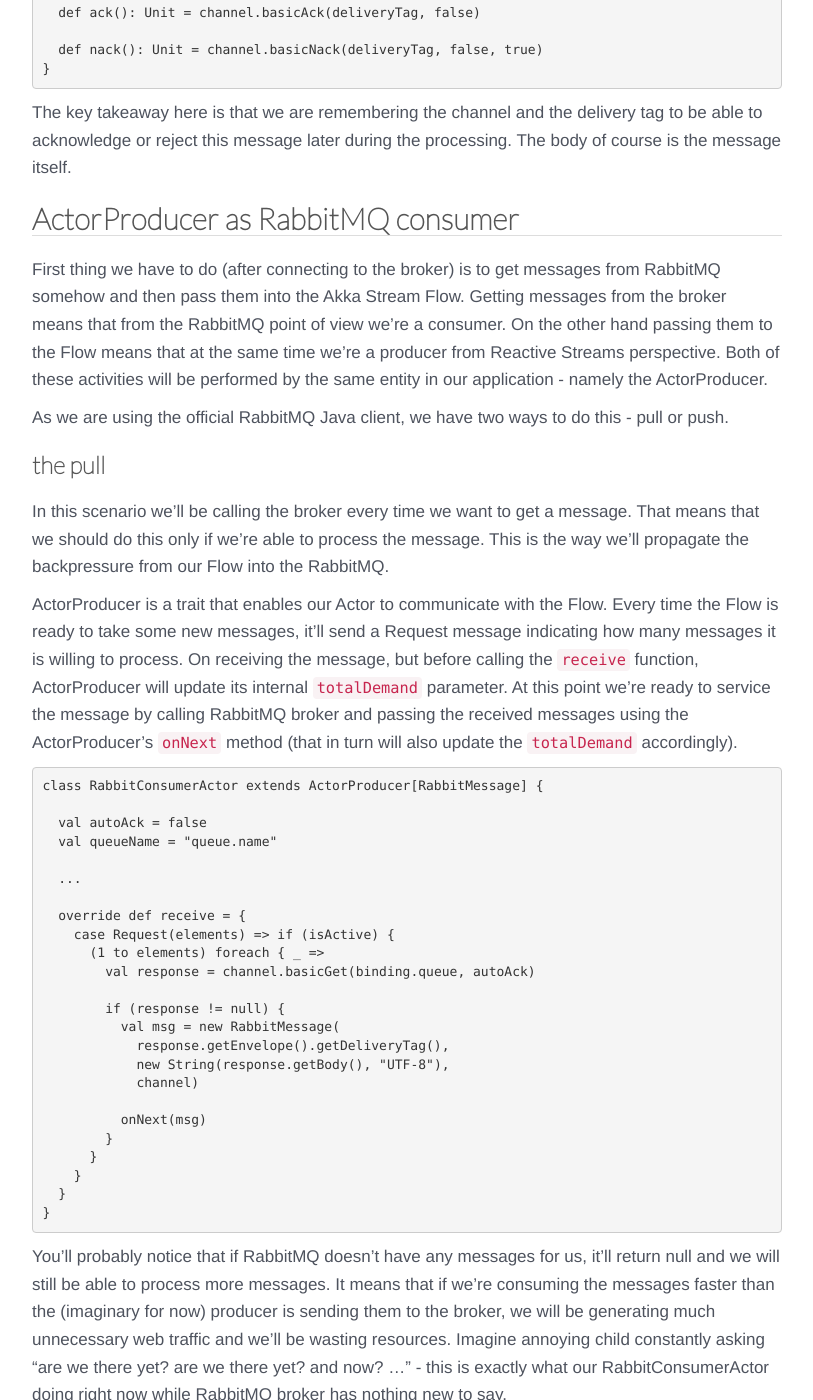
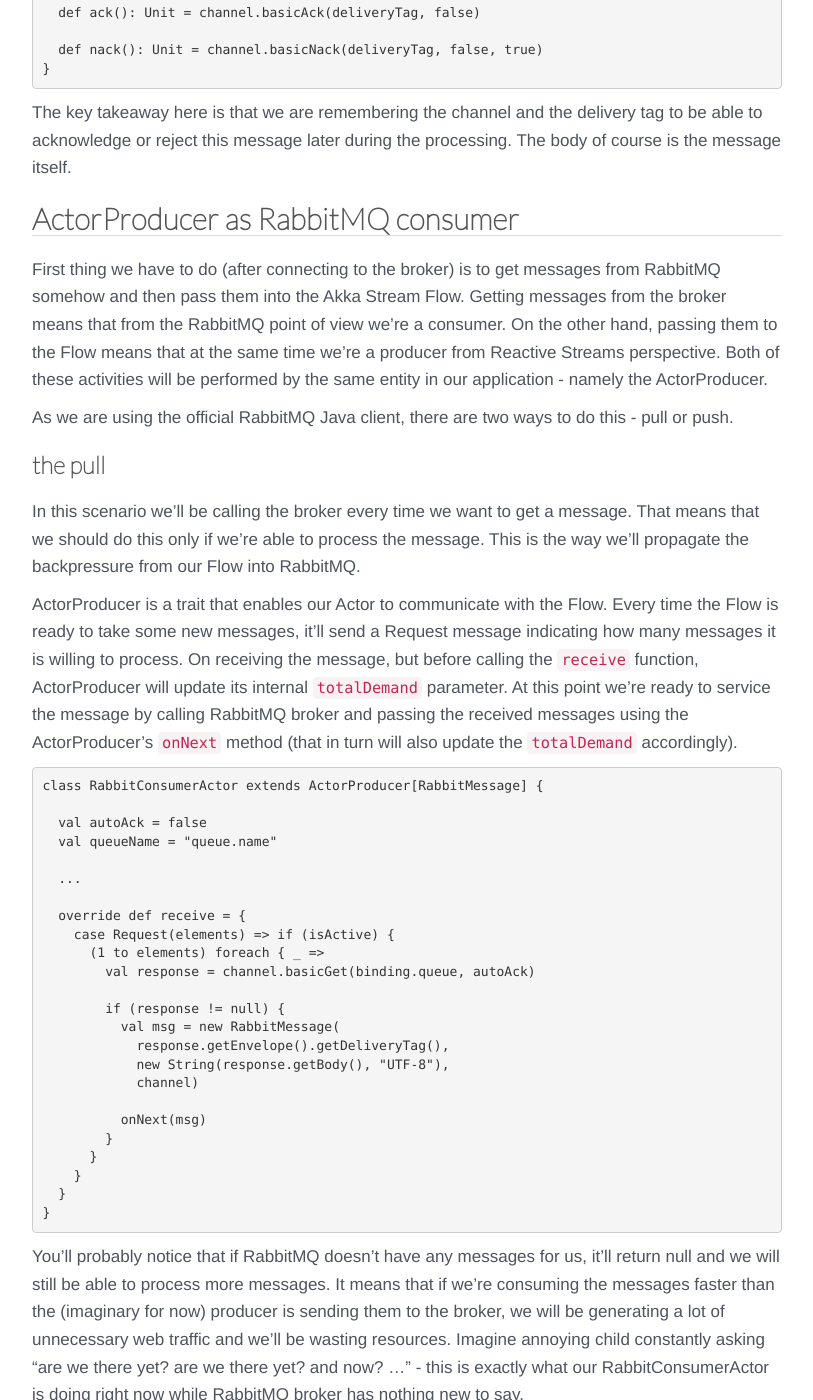
Before and after one commit to serafinmaciej/ScalaConsultants.github.io, a Jekyll site: the page built from _posts/2014-06-22-rabbit-with-akka-stream.markdown, in a window 1280 px wide and 1400 px high, scrolled down 985 px. Shown: the whole window, without its empty margins (233-1046 px from the left). Built offline with Jekyll 4.4.1, drawn with Linux system fonts in a browser that asks for light colours; comment, search, counter and statistics services are not loaded; some of the changed text lies outside the part shown.

Commit message:
proofread

```diff
--- a/_posts/2014-06-22-rabbit-with-akka-stream.markdown
+++ b/_posts/2014-06-22-rabbit-with-akka-stream.markdown
@@ -41,13 +41,13 @@
 
 ##ActorProducer as RabbitMQ consumer
 
-First thing we have to do (after connecting to the broker) is to get messages from RabbitMQ somehow and then pass them into the Akka Stream Flow. Getting messages from the broker means that from the RabbitMQ point of view we're a consumer. On the other hand passing them to the Flow means that at the same time we're a producer from Reactive Streams perspective. Both of these activities will be performed by the same entity in our application - namely the ActorProducer.
+First thing we have to do (after connecting to the broker) is to get messages from RabbitMQ somehow and then pass them into the Akka Stream Flow. Getting messages from the broker means that from the RabbitMQ point of view we're a consumer. On the other hand, passing them to the Flow means that at the same time we're a producer from Reactive Streams perspective. Both of these activities will be performed by the same entity in our application - namely the ActorProducer.
 
-As we are using the official RabbitMQ Java client, we have two ways to do this - pull or push.
+As we are using the official RabbitMQ Java client, there are two ways to do this - pull or push.
 
 ###the pull
 
-In this scenario we'll be calling the broker every time we want to get a message. That means that we should do this only if we're able to process the message. This is the way we'll propagate the backpressure from our Flow into the RabbitMQ.
+In this scenario we'll be calling the broker every time we want to get a message. That means that we should do this only if we're able to process the message. This is the way we'll propagate the backpressure from our Flow into RabbitMQ.
 
 ActorProducer is a trait that enables our Actor to communicate with the Flow. Every time the Flow is ready to take some new messages, it'll send a Request message indicating how many messages it is willing to process. On receiving the message, but before calling the `receive` function, ActorProducer will update its internal `totalDemand` parameter. At this point we're ready to service the message by calling RabbitMQ broker and passing the received messages using the ActorProducer's `onNext` method (that in turn will also update the `totalDemand` accordingly).
 
@@ -78,7 +78,7 @@
 }
 ~~~
 
-You'll probably notice that if RabbitMQ doesn't have any messages for us, it'll return null and we will still be able to process more messages. It means that if we're consuming the messages faster than the (imaginary for now) producer is sending them to the broker, we will be generating much unnecessary web traffic and we'll be wasting resources. Imagine annoying child constantly asking "are we there yet? are we there yet? and now? ..." - this is exactly what our RabbitConsumerActor doing right now while RabbitMQ broker has nothing new to say.
+You'll probably notice that if RabbitMQ doesn't have any messages for us, it'll return null and we will still be able to process more messages. It means that if we're consuming the messages faster than the (imaginary for now) producer is sending them to the broker, we will be generating a lot of unnecessary web traffic and we'll be wasting resources. Imagine annoying child constantly asking "are we there yet? are we there yet? and now? ..." - this is exactly what our RabbitConsumerActor is doing right now while RabbitMQ broker has nothing new to say.
 
 That is why we will use the Push method next.
 
```
Also changed, not shown: other parts of _posts/2014-06-22-rabbit-with-akka-stream.markdown (+6 -6 lines).
